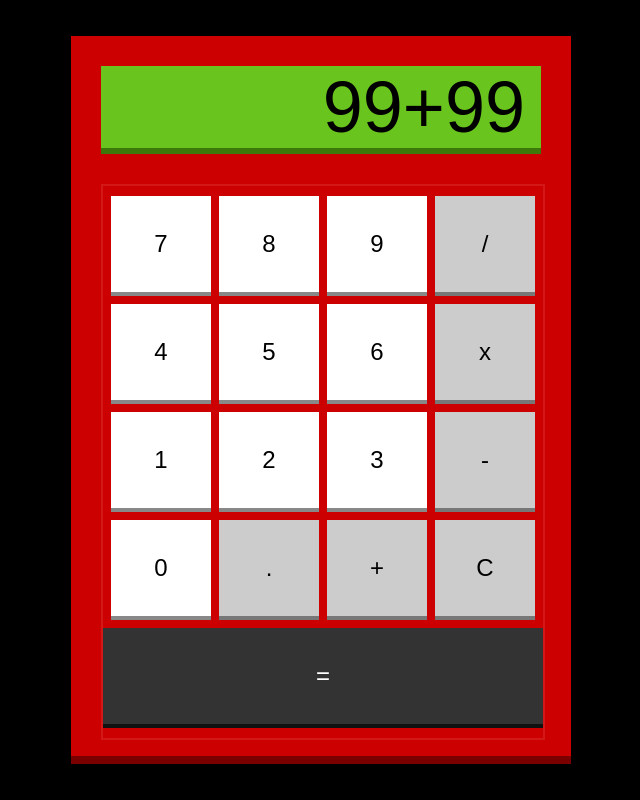
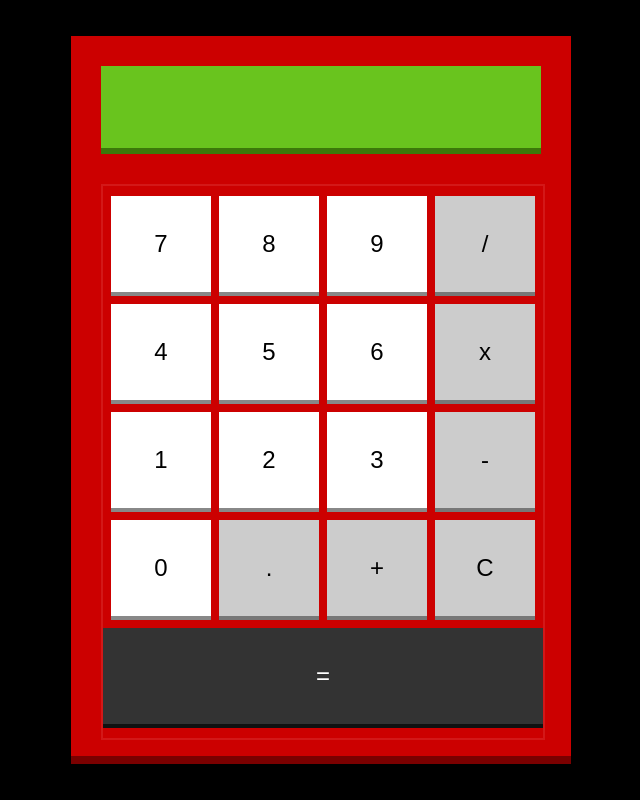
Before and after one commit to FShinoda/odin-calculator, a plain HTML site: page index.html in a window 1280 px wide. Shown: the whole page, without its empty margins (319-959 px from the left). Drawn offline with Linux system fonts and the light colour scheme; a web font is replaced by a local one.

Commit message:
chores: hardcode part clear

```diff
--- a/index.html
+++ b/index.html
@@ -8,7 +8,7 @@
 </head>
 <body>
     <div id="calculatorContainer">
-        <div id="calculatorDisplay">99+99</div>
+        <div id="calculatorDisplay"></div>
         <div id="calculatorInput">
             <button class="calculatorButton normal">7</button>
             <button class="calculatorButton normal">8</button>
```
